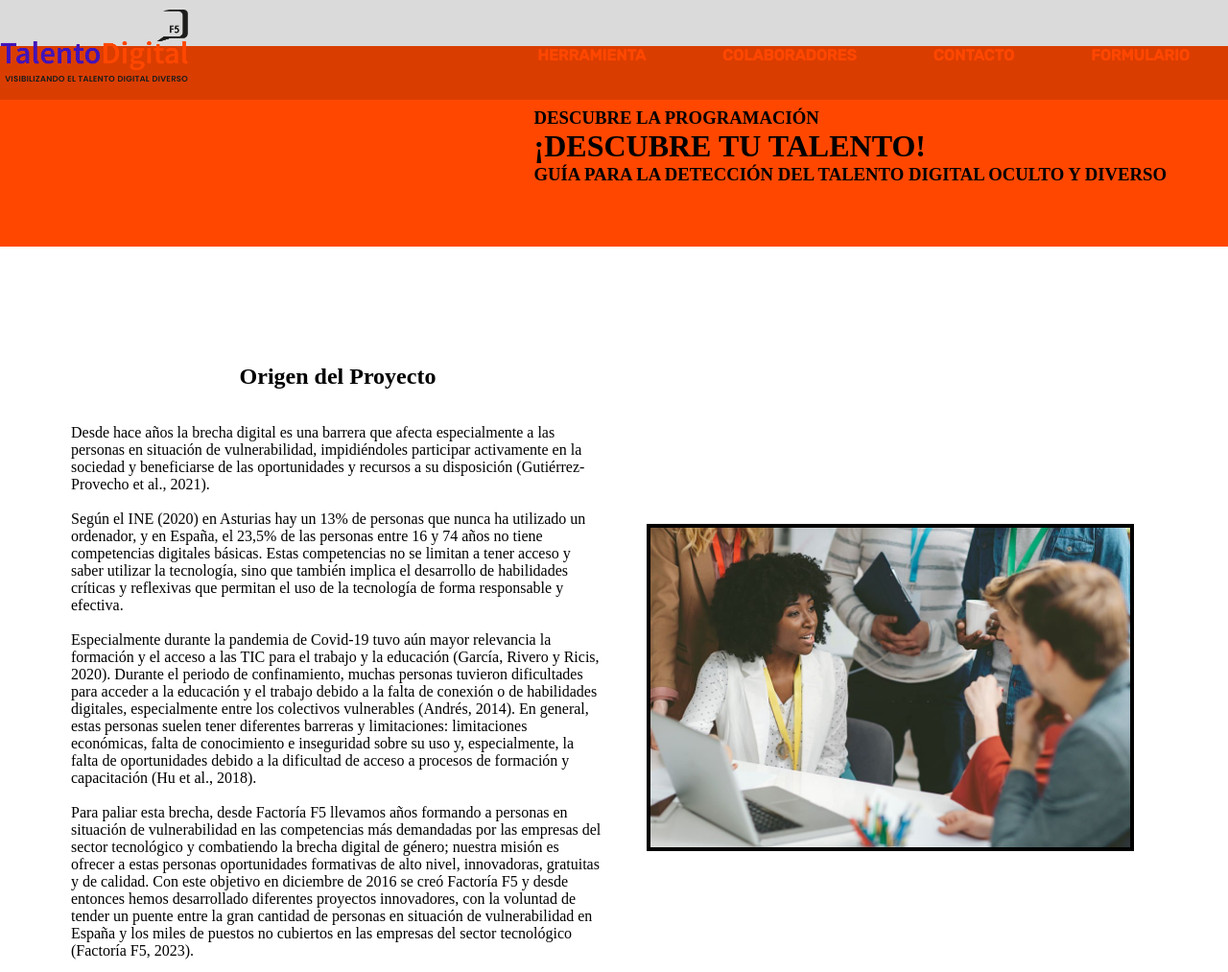
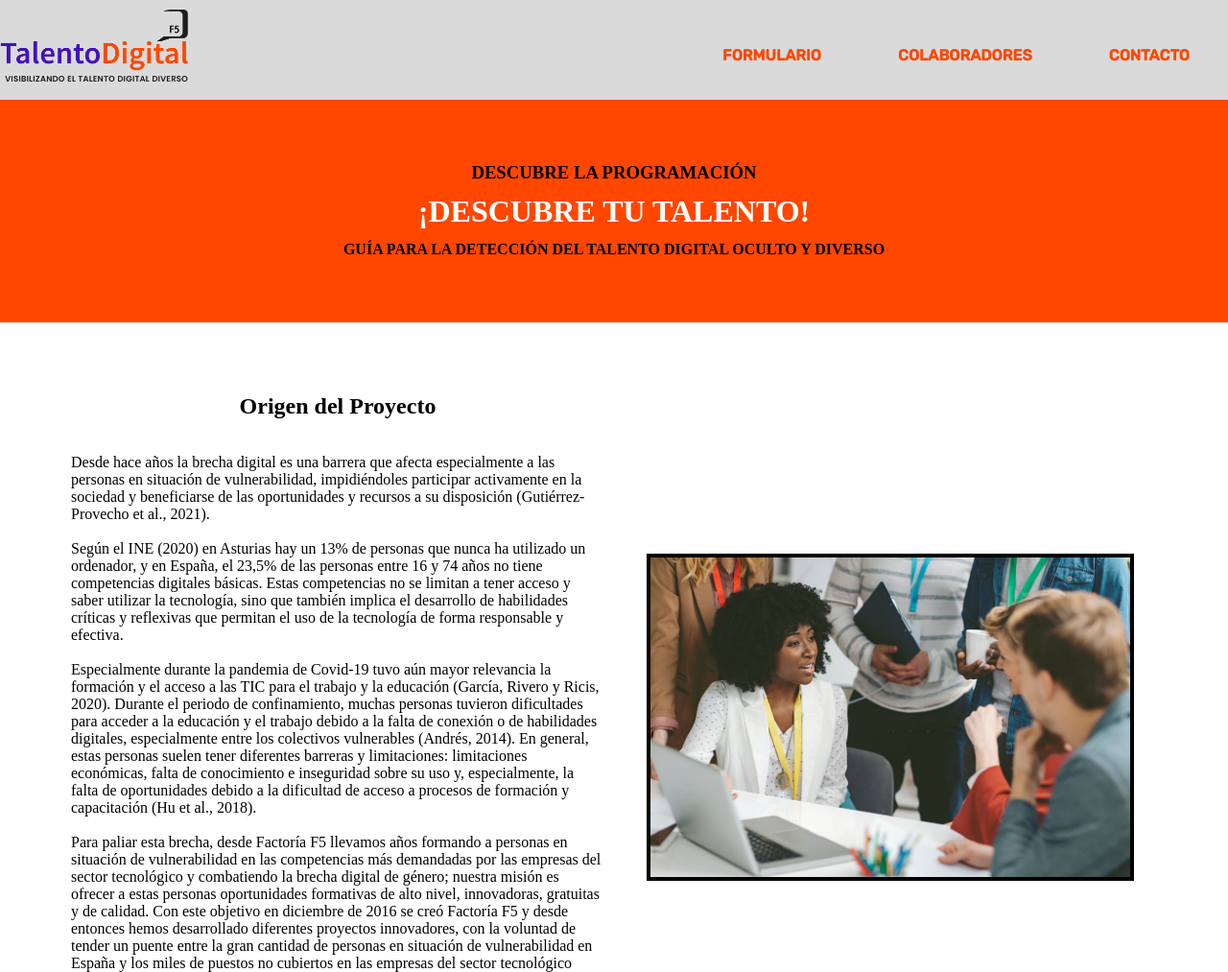
Before and after one commit to ChristianCarbajo/PR-Talento-Digital, a plain HTML site: page views/herramienta-wiew/herramienta.html in a window 1280 px wide. Shown: the top 1013 px of the page at 96% size. Drawn offline with Linux system fonts and the light colour scheme; files whose address does not match are found by name.

Commit message:
created h2 transition

```diff
--- a/views/herramienta-wiew/herramienta-style.css
+++ b/views/herramienta-wiew/herramienta-style.css
@@ -46,6 +46,7 @@
     padding: 0;
     margin: 0;
 }
+
 
 nav {
     position: absolute;
@@ -135,22 +136,28 @@ nav ul li a:hover {
     font-weight: bold;
 }
 .container-index-top {
-    display: flex;
-    justify-content: space-between;
-    align-items: stretch;
-    margin-top: 3rem;
-    margin-bottom: 3rem;
-    padding: 4rem;
-    flex-direction: row-reverse;
+    text-align: center;
+    line-height: 2.5em;
+    margin-top: 6.5rem;
+    padding: 3.5rem;
     background-color: var(--primaryOrange);
 }
 
-.tex-top {
-    display: flex;
-    flex-direction: column;
-    justify-content: center;
-    align-items: center;
-    color: var(--white)
+.talento {
+    color: var(--white);
+    animation: gradientAnimation 5s infinite;
+}
+
+@keyframes gradientAnimation {
+    0% {
+        color: var(--white);
+    }
+    50% {
+        color: var(--compCoral);
+    }
+    100% {
+        color: var(--white);
+    }
 }
 
 
--- a/views/herramienta-wiew/herramienta.html
+++ b/views/herramienta-wiew/herramienta.html
@@ -20,10 +20,10 @@
         <div class="bar"></div>
       </div>
       <ul>
-        <li><a href="index.html">Herramienta</a></li>
+        <li><a href="index.html">Formulario</a></li>
         <li><a href="index.html">Colaboradores</a></li>
         <li><a href="index.html">Contacto</a></li>
-        <li><a href="index.html">Formulario</a></li>
+
       </ul>
     </nav>
   </header>
@@ -32,9 +32,8 @@
       <div class="container-index-top">
         <div class="text-top">
           <h3>DESCUBRE LA PROGRAMACIÓN</h3>
-          <h1>¡DESCUBRE TU TALENTO!</h1>
-
-          <h3>GUÍA PARA LA DETECCIÓN DEL TALENTO DIGITAL OCULTO Y DIVERSO</h3>
+          <h1 class="talento">¡DESCUBRE TU TALENTO!</h1>
+          <h4>GUÍA PARA LA DETECCIÓN DEL TALENTO DIGITAL OCULTO Y DIVERSO</h4>
         </div>
       </div>
 
```
